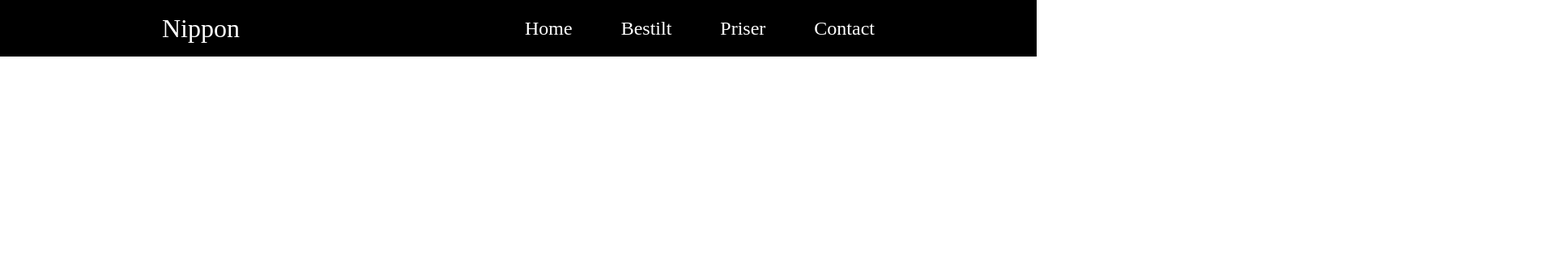
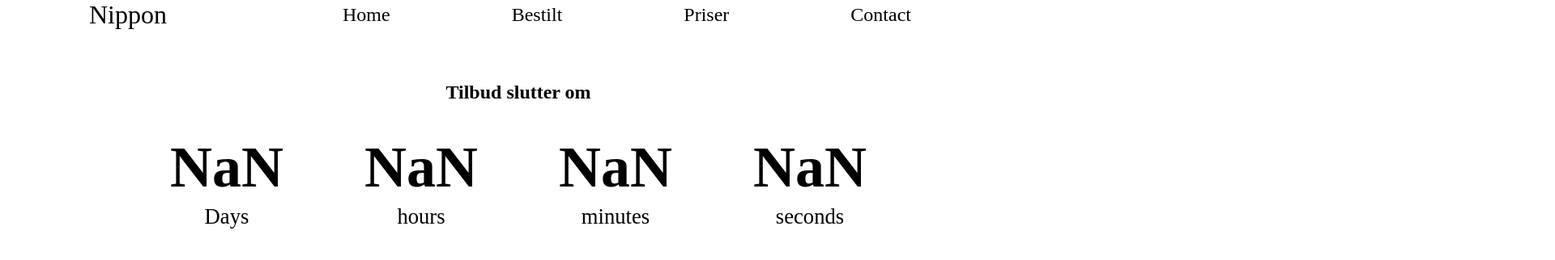
Before and after one commit to Nico-Harms/UX-UI-PROJEKT, a plain HTML site: page index.html in a window 1280 px wide. Shown: the whole page at 81% size, 1920 px wide, since content can reach past the window. Drawn offline with Linux system fonts and the light colour scheme.

Commit message:
countdown - not done

```diff
--- a/index.html
+++ b/index.html
@@ -15,20 +15,11 @@
             <a href="#" class="nav-branding">Nippon</a>
 
             <ul class="nav-menu">
-                <li class="nav-item">
-                    <a href="#" class="nav-link">Home</a>
-                </li>
-                <li class="nav-item">
-                    <a href="#" class="nav-link">Bestilt</a>
-                </li>
-                <li class="nav-item">
-                    <a href="#" class="nav-link">Priser</a>
-                </li>
-                <li class="nav-item">
-                    <a href="#" class="nav-link">Contact</a>
-                </li>
-
-            </ul>
+                <li class="nav-item"> <a href="#" class="nav-link">Home</a> </li>
+                <li class="nav-item"> <a href="#" class="nav-link">Bestilt</a> </li>
+                <li class="nav-item"> <a href="#" class="nav-link">Priser</a> </li>
+                <li class="nav-item"> <a href="#" class="nav-link">Contact</a> </li>
+    </ul>
 
             <div class="hamburger">
                 <span class="bar"></span>
@@ -36,6 +27,32 @@
                 <span class="bar"></span>
             </div>
         </nav>
+        <h2>Tilbud slutter om</h2>
+    <div id="countdown" class="countdown">
+
+        <div class="time">
+            <h4 id="days"></h4>
+            <small>Days</small>
+        </div>
+
+        <div class="time">
+            <h4 id="hours"></h4>
+            <small>hours</small>
+        </div>
+
+        <div class="time">
+            <h4 id="minutes"></h4>
+            <small>minutes</small>
+        </div>
+
+        <div class="time">
+            <h4 id="seconds"></h4>
+            <small>seconds</small>
+        </div>
+
+
+
+    </div>
     </header>
 </body>
 <script src="script.js"></script>
--- a/script.js
+++ b/script.js
@@ -11,3 +11,33 @@ document.querySelectorAll(".nav-link").forEach(n => n.
         hamburger.classList.remove("active");
         navMenu.classList.remove("active");
     }))
+
+    // Everything above this is for the hamburger menu
+
+    const days = document.getElementById('days');
+    const hours = document.getElementById('hours')
+    const minutes = document.getElementById('minutes');
+    const seconds = document.getElementById('seconds');
+
+    const currentYear = new Date().getFullYear();
+
+    const newYearTime = new Date('July 01 $ {currentYear + 1} 00:00:00');
+
+function updateCountdowntime() {
+    const currentTime = new Date();
+    const diff = newYearTime - currentTime;
+    const d = Math.floor(diff / 1000 / 60 / 60 / 24);
+    const h = Math.floor(diff / 1000 / 60 / 60) % 24;
+    const m = Math.floor(diff / 1000 / 60 ) % 60;
+    const s = Math.floor(diff / 1000) % 60;
+
+console.log(d);
+
+    days.innerHTML = d;
+    hours.innerHTML = h < 10 ? '0' + h : h;
+    minutes.innerHTML = m < 10 ? '0' + m : m;
+    seconds.innerHTML = s < 10 ? '0' + s : s;
+
+}
+
+setInterval(updateCountdowntime, 1000);
--- a/style.css
+++ b/style.css
@@ -4,21 +4,13 @@
     box-sizing: border-box;
 }
 
-header {
-    background-color: black;
-}
-
-li {
-    list-style: none;
-}
-
 a {
-    color: white;
+    color: rgb(0, 0, 0);
     text-decoration: none;
     font-size: 1.5rem;
 }
 .navbar {
-    min-height: 70px;
+
     display: flex;
     justify-content: space-around;
     align-items: center;
@@ -33,13 +25,29 @@ a {
 .nav-branding {
     font-size: 2rem;
 }
-.nav-link{
-    transition: 0.7s ease;
+.navbar ul li {
+    list-style: none;
+    display: block;
+    position: relative;
+    margin: 0 45px;
+    display: flex;
+    align-items: center;
 }
 
-.nav-link:hover {
-    color: dodgerblue;
-}
+.nav-menu li::after {
+    content: "";
+    height: 3px;
+    width: 0%;
+    background: #d26800;
+    position: absolute;
+    left: 0;
+    bottom: -5px;
+    transition: 0.5s;
+  }
+
+  .nav-menu li:hover::after {
+    width: 100%;
+  }
 
 .hamburger {
     display: none;
@@ -53,7 +61,35 @@ a {
     margin: 5px auto;
     -webkit-transition: all 0.3s ease-in-out;
     transition: all 0.3s ease-in-out;
-    background-color: white;
+    background-color: rgb(0, 0, 0);
+  }
+
+.countdown {
+    display: flex;
+    align-items: center;
+    justify-content: center;
+    text-align: center;
+    margin: 0;
+    transform: scale(2);
+    gap: 20px;
+    padding-top: 3%;
+}
+h2 {
+    text-align: center;
+    padding-top: 5%;
+}
+.time {
+display: flex;
+flex-direction: column;
+align-items: center;
+justify-content: center;
+margin: 15px;
+}
+h4 {
+    font-weight: bold;
+    font-size: 36px;
+    line-height: 1;
+    margin: 0 0 5px;
 }
 
 @media(max-width:768px) {
@@ -87,4 +123,18 @@ a {
     .nav-menu.active {
         Left: 0;
     }
+    @media(max-width:768px) {
+        h2 {
+            font-size: 35px;
+        }
+.time {
+    margin: 5px;
 }
+.time h4 {
+    font-size: 12px;
+}
+.time small {
+font-size: 10px;
+}
+    }
+}
```
